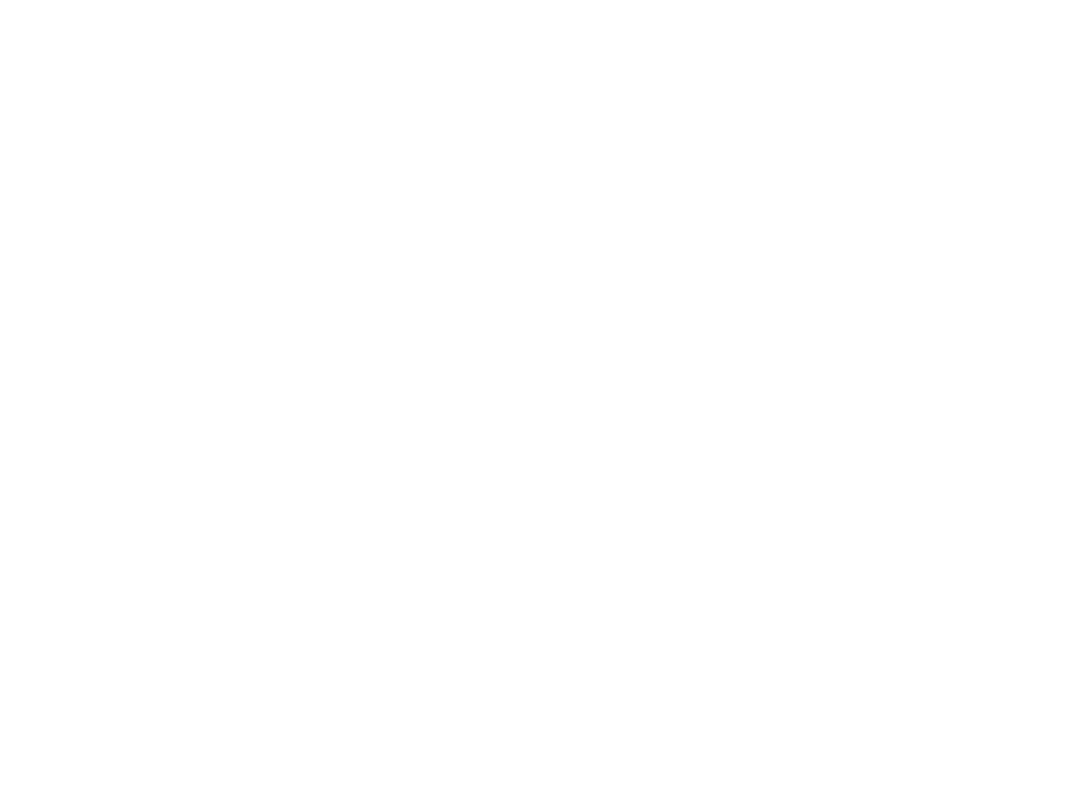
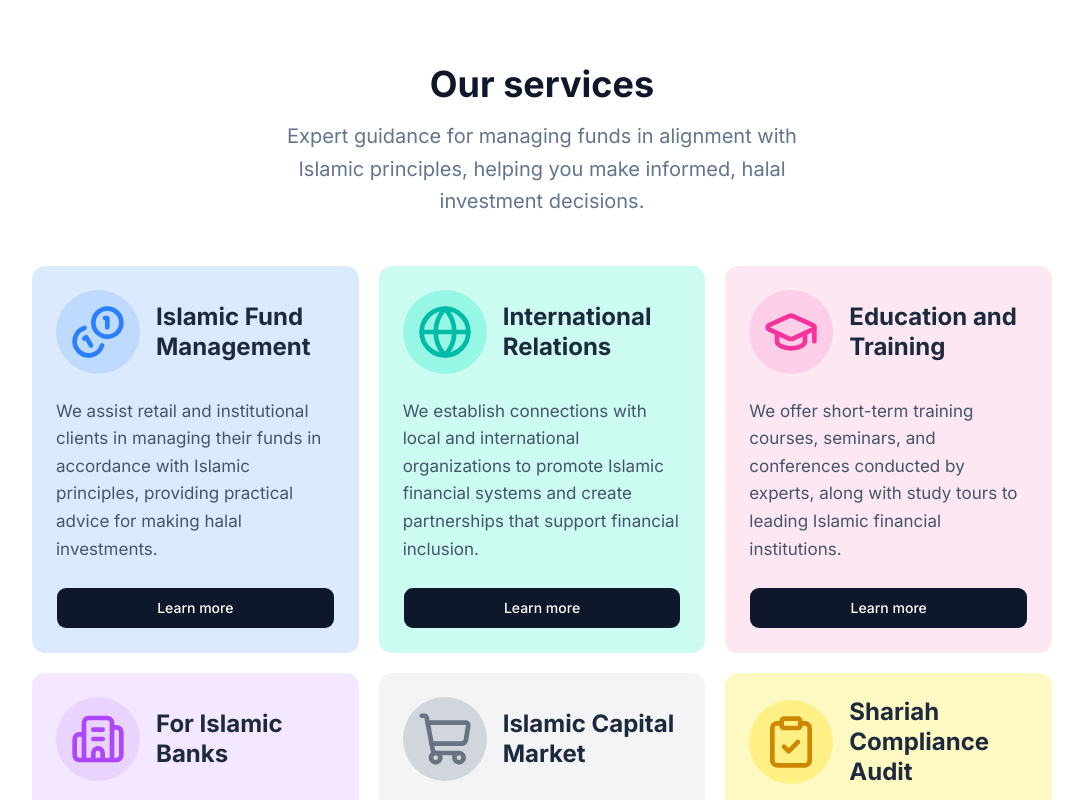
Before and after one commit to abdullokhmirzayev/al-muamalat, a Next.js app: page / in a window 1280 px wide. Shown: the part 880-1680 px from the top of the page, without its empty margins (98-1181 px from the left). Before the commit the page ends 880 px from the top, so only its background shows below. Built offline with nearby package versions, Linux system fonts and the light colour scheme.

Commit message:
added home-services section

```diff
--- a/app/page.tsx
+++ b/app/page.tsx
@@ -1,9 +1,11 @@
 import HomeHero from '@/components/home-page-components/home-hero'
+import HomeServices from '@/components/home-page-components/home-services'
 
 export default function Home() {
 	return (
 		<main className='mt-20 flex flex-col items-center justify-center'>
 			<HomeHero />
+			<HomeServices />
 		</main>
 	)
 }
--- a/components/home-page-components/home-hero.tsx
+++ b/components/home-page-components/home-hero.tsx
@@ -72,7 +72,7 @@ const HomeHero = () => {
 				</div>
 
 				{/* Left content */}
-				<div className='relative z-20 flex h-full flex-col justify-center px-10 md:px-16 lg:px-24 max-w-[60%]'>
+				<div className='relative z-20 flex h-full flex-col justify-center px-10 md:px-16 lg:px-32.5 max-w-[60%]'>
 					<Badge
 						variant='outline'
 						className='mb-6 border-white/20 rounded-[10px] bg-white px-6 py-4 text-[17px] font-medium text-slate-700 shadow-sm w-fit'
--- /dev/null
+++ b/components/home-page-components/home-services.tsx
@@ -0,0 +1,118 @@
+import { Button } from '@/components/ui/button'
+import {
+	Building2,
+	ClipboardCheck,
+	Coins,
+	Globe,
+	GraduationCap,
+	ShoppingCart,
+} from 'lucide-react'
+
+const services = [
+	{
+		icon: Coins,
+		title: 'Islamic Fund Management',
+		description:
+			'We assist retail and institutional clients in managing their funds in accordance with Islamic principles, providing practical advice for making halal investments.',
+		bg: 'bg-blue-100',
+		iconBg: 'bg-blue-200',
+		iconColor: 'text-blue-500',
+	},
+	{
+		icon: Globe,
+		title: 'International Relations',
+		description:
+			'We establish connections with local and international organizations to promote Islamic financial systems and create partnerships that support financial inclusion.',
+		bg: 'bg-teal-100',
+		iconBg: 'bg-teal-200',
+		iconColor: 'text-teal-500',
+	},
+	{
+		icon: GraduationCap,
+		title: 'Education and Training',
+		description:
+			'We offer short-term training courses, seminars, and conferences conducted by experts, along with study tours to leading Islamic financial institutions.',
+		bg: 'bg-pink-100',
+		iconBg: 'bg-pink-200',
+		iconColor: 'text-pink-500',
+	},
+	{
+		icon: Building2,
+		title: 'For Islamic Banks',
+		description:
+			'We provide experienced consulting on the establishment and management of Islamic banks and branches. We support the development of competitive financial products and services based on Shariah principles.',
+		bg: 'bg-purple-100',
+		iconBg: 'bg-purple-200',
+		iconColor: 'text-purple-500',
+	},
+	{
+		icon: ShoppingCart,
+		title: 'Islamic Capital Market',
+		description:
+			'We provide expert advice on the Islamic capital market, including Shariah-compliant investment products, sukuk issuance, and ethical portfolio management.',
+		bg: 'bg-gray-100',
+		iconBg: 'bg-gray-300',
+		iconColor: 'text-gray-500',
+	},
+	{
+		icon: ClipboardCheck,
+		title: 'Shariah Compliance Audit',
+		description:
+			'We provide Shariah supervision and audit services, examining the compliance of business models with Shariah principles.',
+		bg: 'bg-yellow-100',
+		iconBg: 'bg-yellow-200',
+		iconColor: 'text-yellow-600',
+	},
+]
+
+const HomeServices = () => {
+	return (
+		<section className='w-full px-6 py-16 md:px-16 lg:px-32.5 bg-white'>
+			{/* Header */}
+			<div className='text-center mb-12'>
+				<h2 className='text-4xl font-bold text-slate-900 mb-4'>Our services</h2>
+				<p className='text-slate-500 text-xl max-w-xl mx-auto leading-relaxed'>
+					Expert guidance for managing funds in alignment with Islamic
+					principles, helping you make informed, halal investment decisions.
+				</p>
+			</div>
+
+			{/* Grid */}
+			<div className='grid grid-cols-1 md:grid-cols-2 lg:grid-cols-3 gap-5'>
+				{services.map((service, i) => {
+					const Icon = service.icon
+					return (
+						<div
+							key={service.title}
+							className={`${service.bg} rounded-2xl p-6 flex flex-col justify-between gap-6`}
+						>
+							{/* Top: icon + title */}
+							<div className='flex items-center gap-4'>
+								<div
+									className={`${service.iconBg} h-21 w-21 rounded-full flex items-center justify-center shrink-0`}
+								>
+									<Icon className={`h-14 w-14 ${service.iconColor}`} />
+								</div>
+								<h3 className='text-2xl font-bold text-slate-800 leading-tight'>
+									{service.title}
+								</h3>
+							</div>
+
+							{/* Description */}
+							<p className='text-slate-600 text-[17px] leading-relaxed'>
+								{service.description}
+							</p>
+
+							{/* Button */}
+							<Button className='w-full rounded-[10px] bg-slate-900 hover:bg-slate-700 text-white font-medium py-5 text-sm'>
+								Learn more
+							</Button>
+						</div>
+					)
+				})}
+			</div>
+		</section>
+	)
+}
+
+export default HomeServices
```
